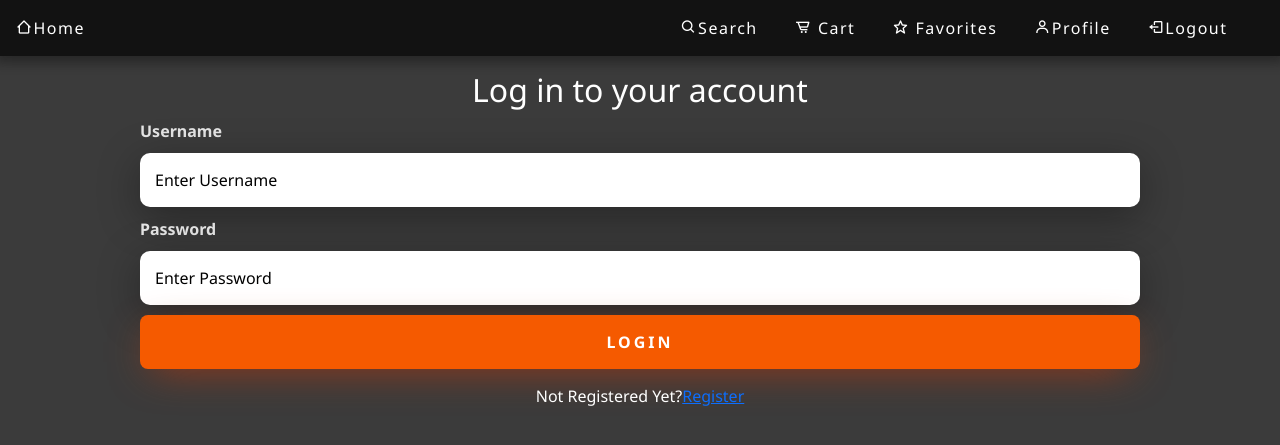
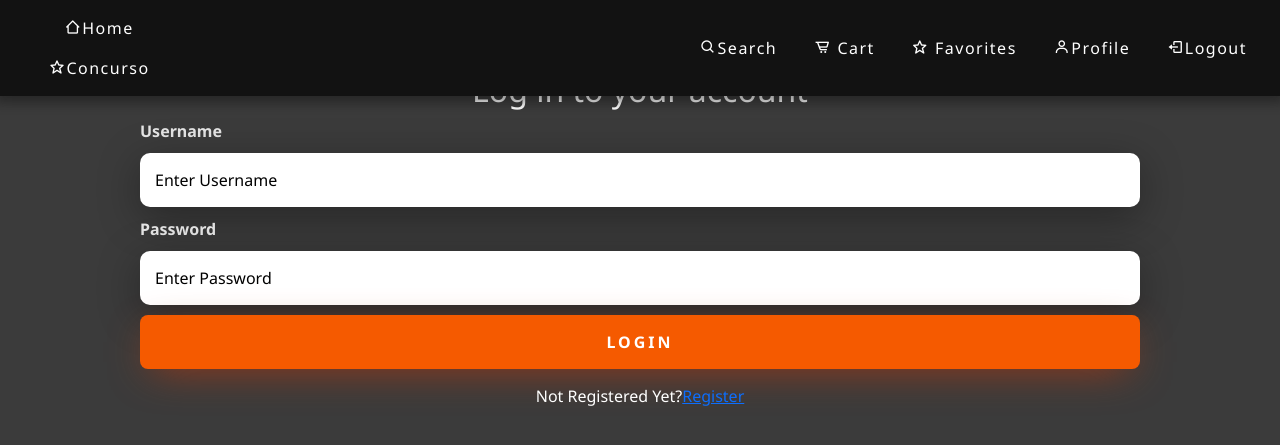
Before and after one commit to Rodrigo-Hr25/IHC, a Flask app: a page that uses Project/app_org/templates/navbar.html in a window 1280 px wide. Shown: the top 445 px of the page. Run offline with Flask 3, Linux system fonts and the light colour scheme.

Commit message:
Concurso added into navbar

```diff
--- a/Project/app_org/templates/navbar.html
+++ b/Project/app_org/templates/navbar.html
@@ -3,9 +3,16 @@
 
 <nav class="navbar navbar-expand-lg navbar-dark fixed-top">
   <div class = "botao">
-  <button class="btn btn-light btn-lg" onclick="location.href='/'">
-    <i class='bx bx-home-alt-2' ></i>Home
-  </button>
+    <ul class="navbar-nav ms-auto">
+      <li class="nav-item">
+        <button class="btn btn-light btn-lg" onclick="location.href='/'">
+          <i class='bx bx-home-alt-2' ></i>Home
+        </button>
+        <button class="btn btn-light btn-lg" onclick="location.href='/concurso'">
+          <i class='bx bx-star' ></i>Concurso
+        </button>
+      </li>
+    </ul>
   </div>
   <button
     id="toggler"
```
